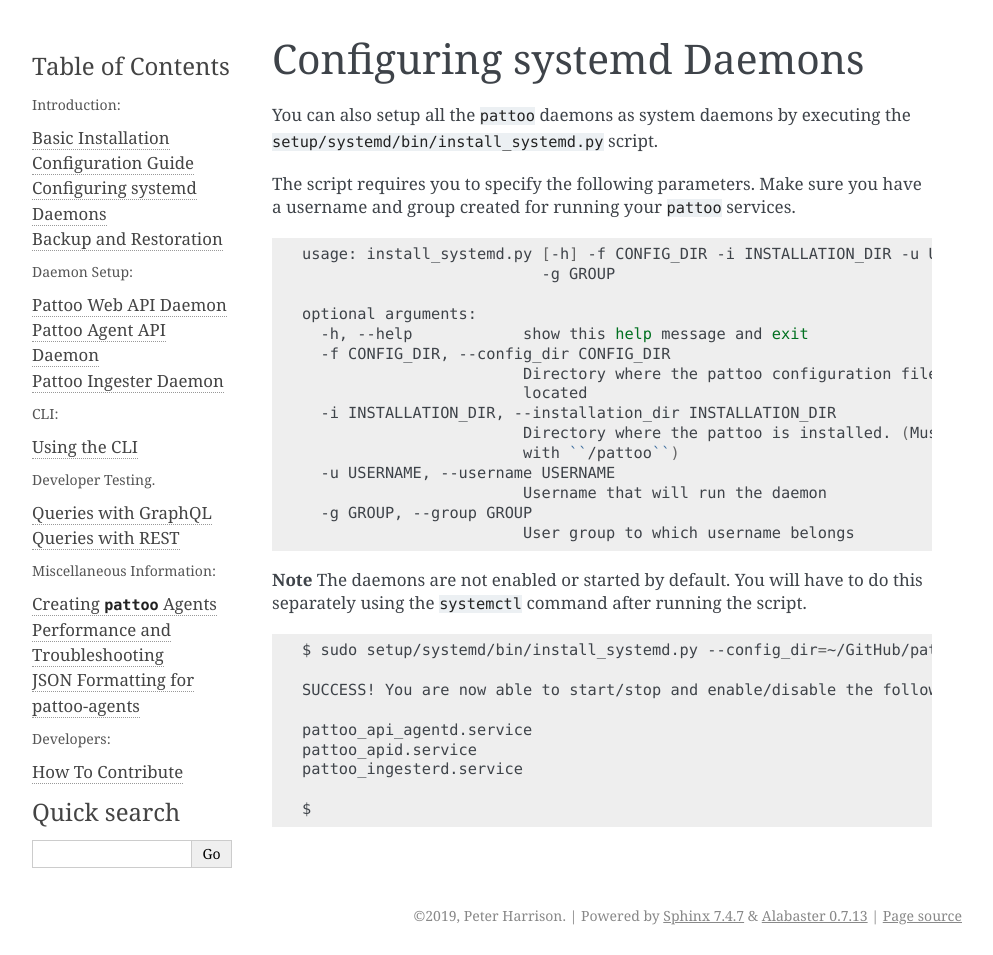
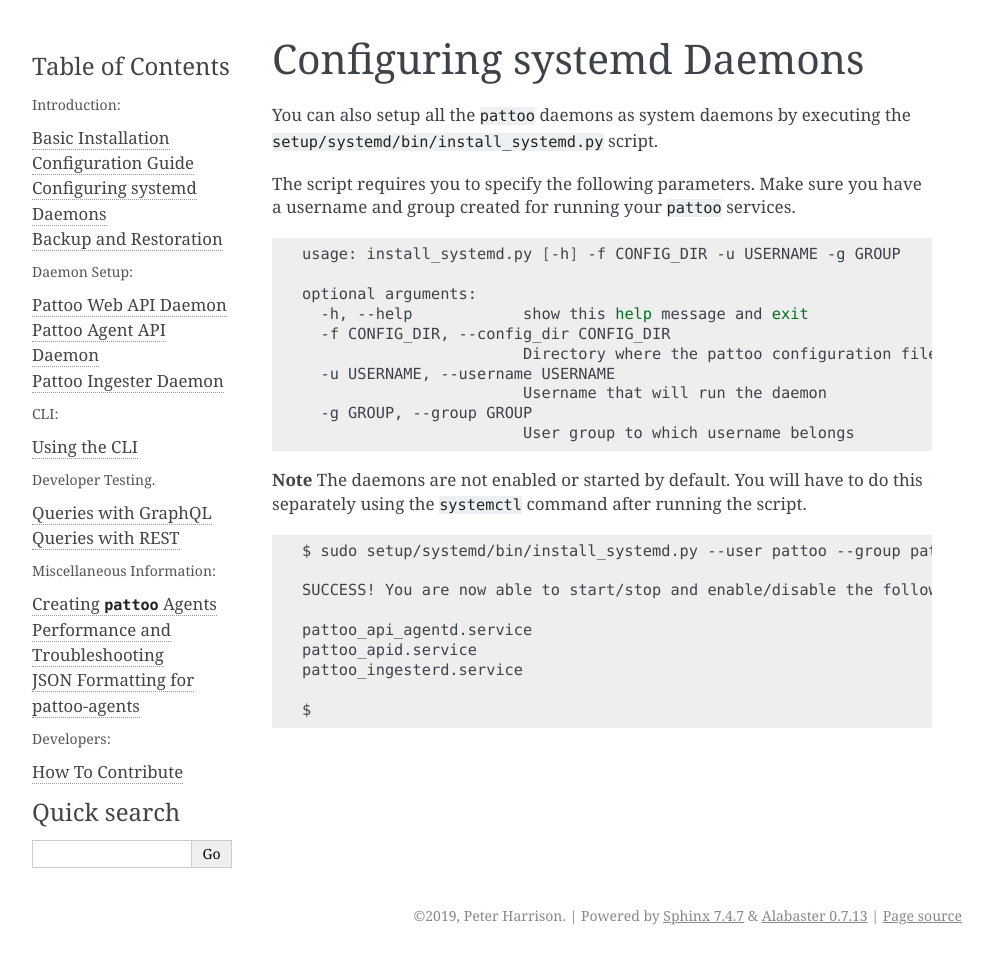
Before and after one commit to PalisadoesFoundation/pattoo, a Sphinx documentation site: the page built from docs/systemd.rst, in a window 1280 px wide. Shown: the whole page, without its empty margins (148-1141 px from the left). Built offline with Sphinx 7.4.7, drawn with Linux system fonts in a browser that asks for light colours; pages that are not in the unit, such as notebooks, are missing from menus.

Commit message:
Updated documentation for modified systemd installation script using PattooShared v0.84

```diff
--- a/docs/systemd.rst
+++ b/docs/systemd.rst
@@ -7,17 +7,12 @@
 
 .. code-block:: bash
 
-    usage: install_systemd.py [-h] -f CONFIG_DIR -i INSTALLATION_DIR -u USERNAME
-                              -g GROUP
+    usage: install_systemd.py [-h] -f CONFIG_DIR -u USERNAME -g GROUP
 
     optional arguments:
       -h, --help            show this help message and exit
       -f CONFIG_DIR, --config_dir CONFIG_DIR
-                            Directory where the pattoo configuration files will be
-                            located
-      -i INSTALLATION_DIR, --installation_dir INSTALLATION_DIR
-                            Directory where the pattoo is installed. (Must end
-                            with ``/pattoo``)
+                            Directory where the pattoo configuration files will be located
       -u USERNAME, --username USERNAME
                             Username that will run the daemon
       -g GROUP, --group GROUP
@@ -28,7 +23,7 @@
 
 .. code-block:: bash
 
-   $ sudo setup/systemd/bin/install_systemd.py --config_dir=~/GitHub/pattoo/etc --user pattoo --group pattoo --install ~/GitHub/pattoo
+   $ sudo setup/systemd/bin/install_systemd.py --user pattoo --group pattoo --config_dir /etc/pattoo
 
    SUCCESS! You are now able to start/stop and enable/disable the following systemd services:
 
```
Also changed, not shown: 1 other file.
